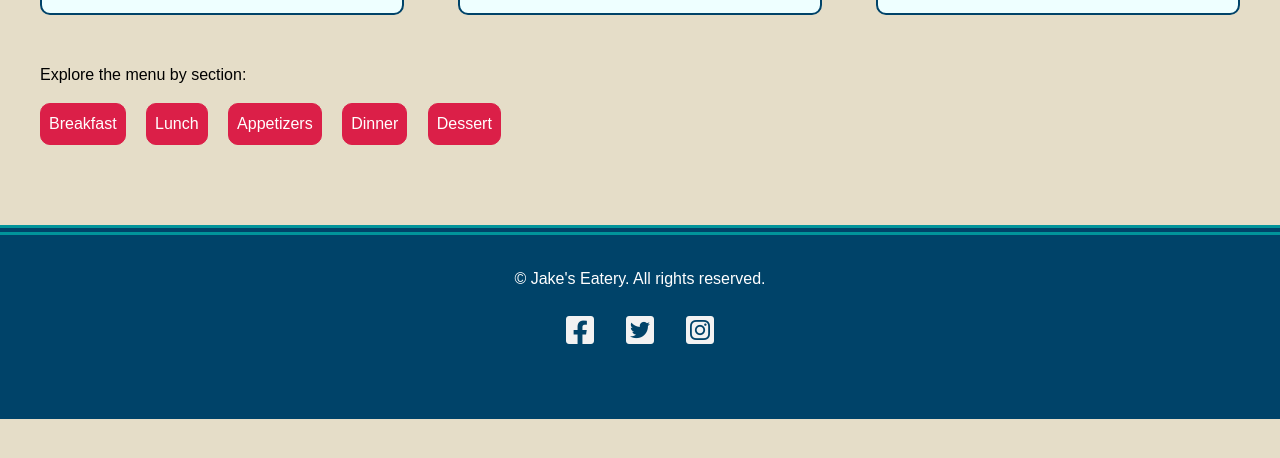
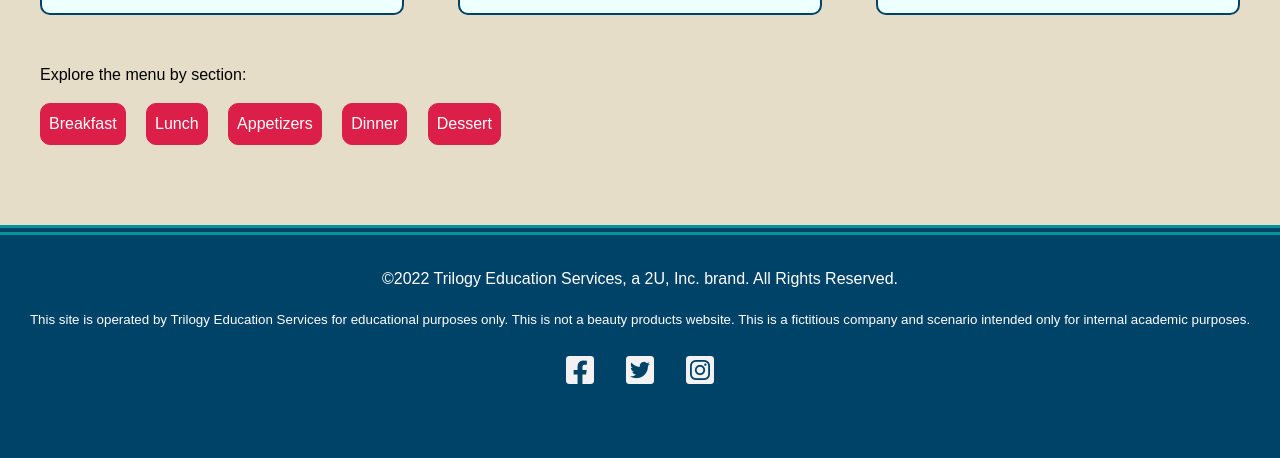
Before and after one commit to UXUI-Curriculum/uxui-curriculum.github.io, a plain HTML site: page jakes/index.html in a window 1280 px wide. Shown: the part 718-1176 px from the top of the page. Before the commit the page ends 1137 px from the top, so only its background shows below. Drawn offline with Linux system fonts and the light colour scheme; a web font is replaced by a local one.

Commit message:
added copyright statement

```diff
--- a/jakes/index.html
+++ b/jakes/index.html
@@ -58,8 +58,16 @@
         </ul>
     </section>
     <footer>
-        <p>&copy; Jake's Eatery. All rights reserved.</p>
-        <ul>
+        <p>
+            &copy;2022 Trilogy Education Services, a 2U, Inc. brand. All Rights Reserved.
+        </p>
+        <p>
+            <small>This site is operated by Trilogy Education Services for educational
+          purposes only. This is not a beauty products website. This is a
+          fictitious company and scenario intended only for internal academic
+          purposes.</small
+        >
+      </p>        <ul>
             <li>
                 <a href="https://facebook.com" target="_blank">
                     <span aria-hidden="true" class="fa-brands fa-facebook-square"></span>
```
